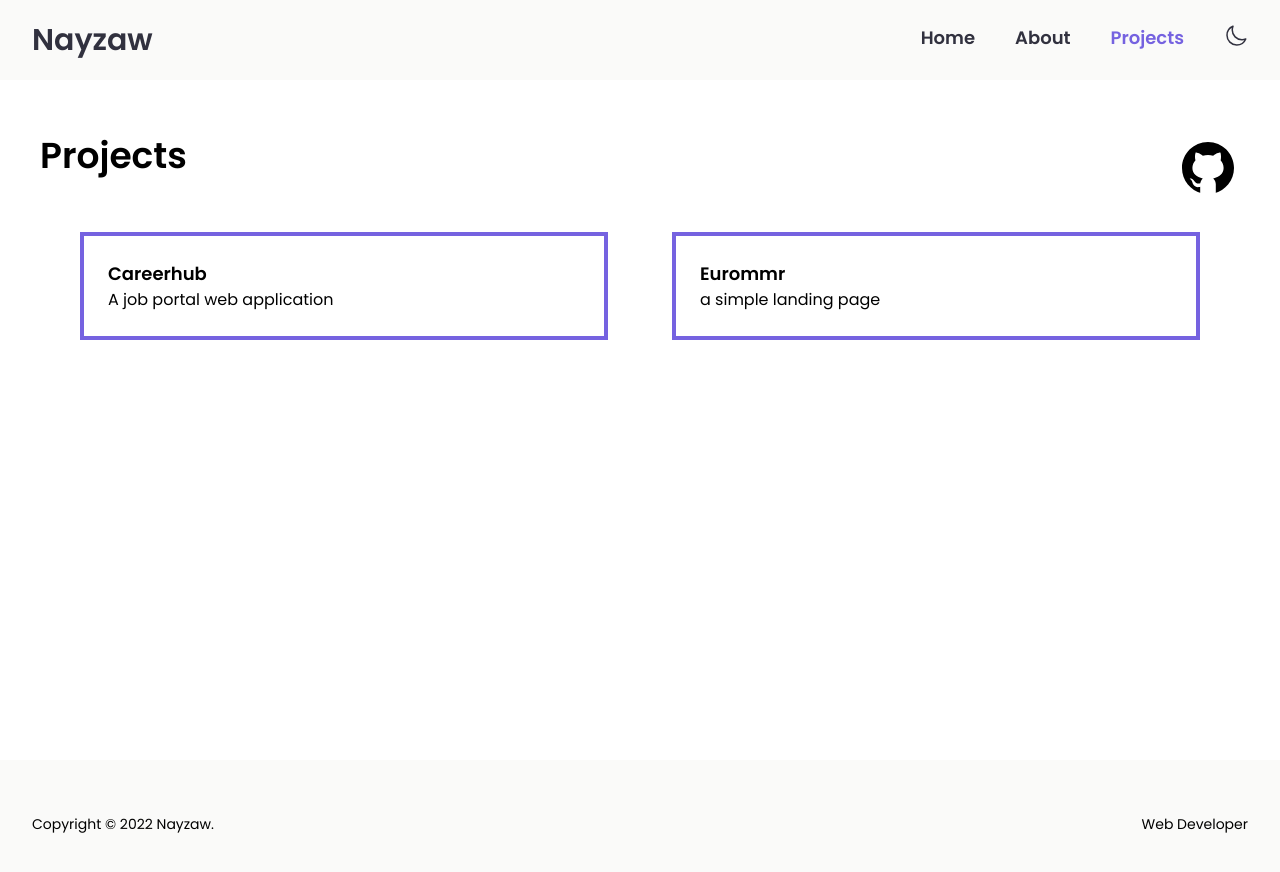
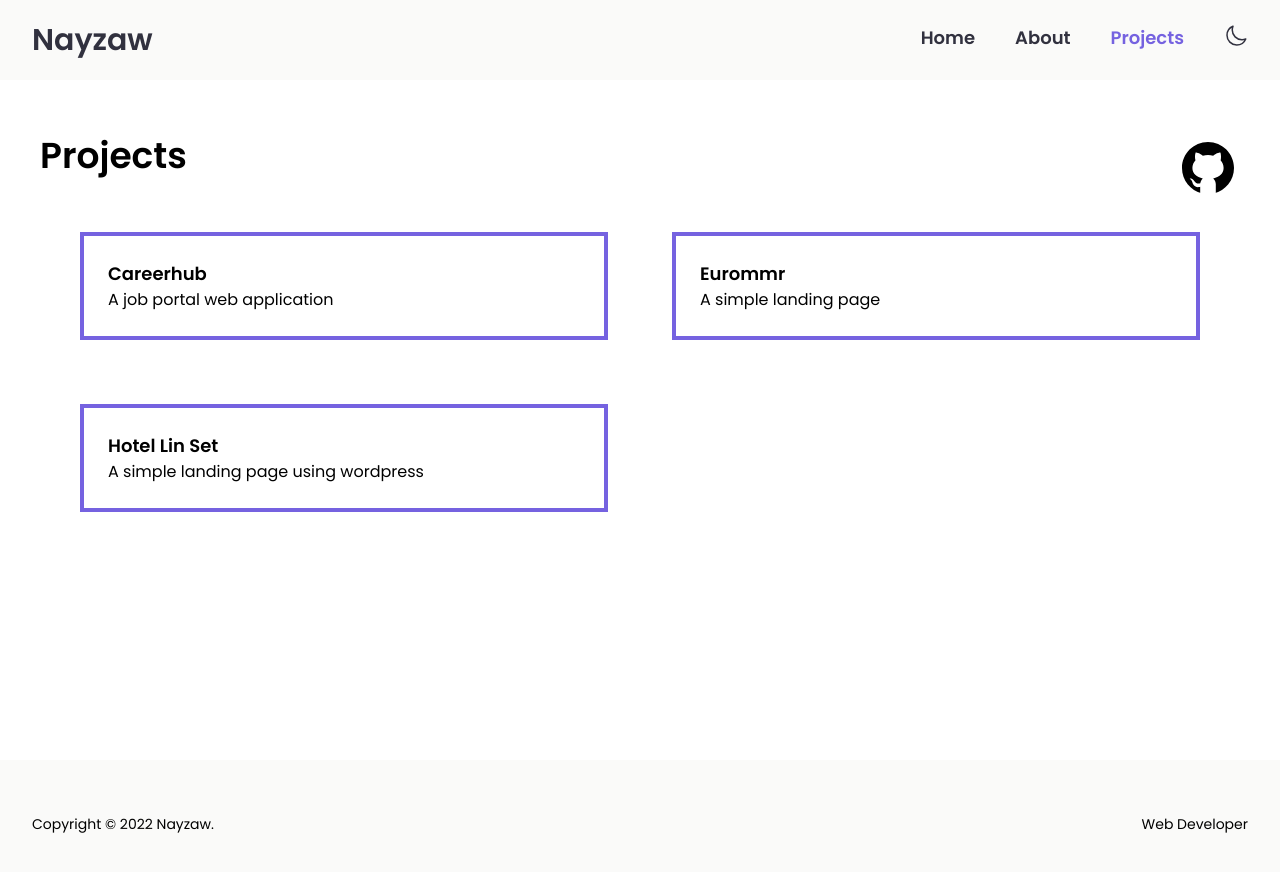
Before and after one commit to ahnge/my-realportfolio, a Next.js app: page /projects in a window 1280 px wide. Shown: the top 872 px of the page. Built offline with nearby package versions, Linux system fonts and the light colour scheme.

Commit message:
added new project and fix broken image

```diff
--- a/components/hero/HeroRight.tsx
+++ b/components/hero/HeroRight.tsx
@@ -1,5 +1,5 @@
 import Image from "next/image";
-import profileImg from "../../public/me.jpg";
+import profileImg from "../../public/me.jpeg";
 import Blob from "./Blob";
 
 const HeroRight = () => {
--- a/components/projects/AllProjects.tsx
+++ b/components/projects/AllProjects.tsx
@@ -5,13 +5,19 @@ export const projects = [
     id: 1,
     title: "Careerhub",
     shortDescription: "A job portal web application",
-    github: "https://github.com/ahnge/careerhub",
+    link: "https://github.com/ahnge/careerhub",
   },
   {
     id: 2,
     title: "Eurommr",
-    shortDescription: "a simple landing page",
-    github: "https://github.com/ahnge/eurommr_next",
+    shortDescription: "A simple landing page",
+    link: "https://github.com/ahnge/eurommr_next",
+  },
+  {
+    id: 3,
+    title: "Hotel Lin Set",
+    shortDescription: "A simple landing page using wordpress",
+    link: "https://hotellinsetpyinoolwin.com",
   },
 ];
 
--- a/components/projects/SingleProject.tsx
+++ b/components/projects/SingleProject.tsx
@@ -4,14 +4,14 @@ import styles from "./SingleProject.module.css";
 type Props = {
   project: {
     title: string;
-    github: string;
+    link: string;
     shortDescription: string;
   };
 };
 
 const SingleProject = ({ project }: Props) => {
   return (
-    <Link href={project.github} target="_blank">
+    <Link href={project.link} target="_blank">
       <div className={styles.card}>
         <div className={styles.cardContent}>
           <h3 className="text-lg font-bold capitalize">{project.title}</h3>
```
